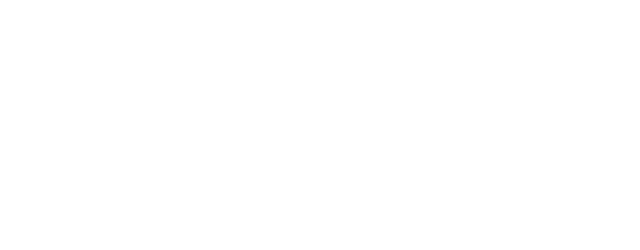
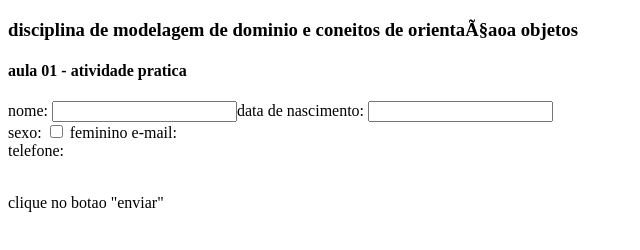
Before and after one commit to JoGama08/imc, a plain HTML site: page index.html in a window 1280 px wide. Shown: the whole page, without its empty margins (0-640 px from the left). Drawn offline with Linux system fonts and the light colour scheme.

Commit message:
Update index.html

```diff
--- a/index.html
+++ b/index.html
@@ -6,6 +6,28 @@
   </head>
   <body>
 
+    <h3>disciplina de modelagem de dominio e coneitos de orientaçaoa objetos</h3>
+    <h4>aula 01 - atividade pratica</h3>
+
+    <from>
+      <label for="nome">nome:</label>
+      <input type="text" name="nome"maxlength="500><br>
+        <label for="nasc">data de nascimento:</label>
+      <input type="password" name="nasc"><br>
+      <label for="sexo">sexo:</label>
+      <input type="checkbox" name="sexo1" value="feminino">
+      <label for="vehicle1"> feminino</label>
+      <imput type="checkbox" name="sexo2" value="masculino">
+        <label for="vehicle1>mascuino</label><br>
+          <label for="email">e-mail:</label>
+        <imput type= "date" name="email"><br>
+          <label for="tel">telefone:</label>
+          <imput type="email" name="tel"><br><br>
+            <imput type="reset" value="limpar">
+              <imput type="submit"value="enviar">
+               </from>
+
+  <p>clique no botao "enviar"</p>
+
   </body>
-  </head>
 </html>
```
